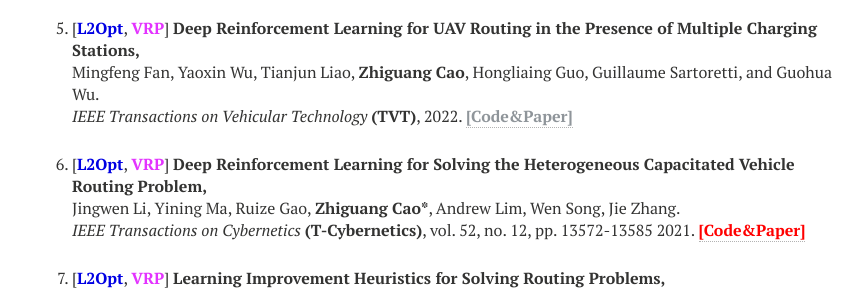
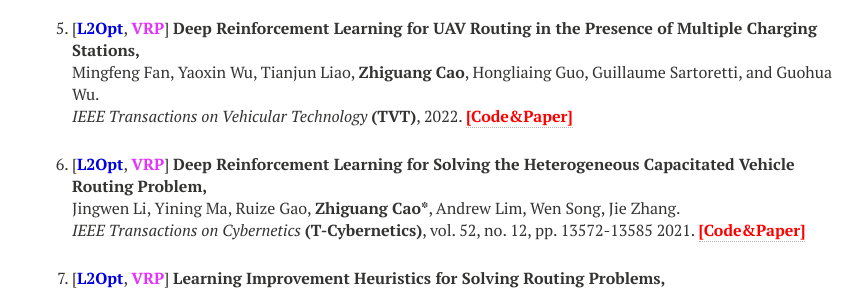
Before and after one commit to zhiguangcaosg/zhiguangcaosg.github.io, a Jekyll site: the page built from publications.md, in a window 1280 px wide. Shown: the part 2276-2568 px from the top of the page, without its empty margins (288-1150 px from the left). Built offline with Jekyll 4.4.1, drawn with Linux system fonts in a browser that asks for light colours; nearby versions of some CDN libraries.

Commit message:
Update publications.html

```diff
--- a/_layouts/publications.html
+++ b/_layouts/publications.html
@@ -319,7 +319,7 @@ div.bibtex pre { font-size: 75%; overflow: auto;  width: 100%; padding: 0em 0em;
 <p>
 [<font color="#0000E3"><b>L2Opt</b></font>, <font color="#E333FF"><b>VRP</b></font>] <b>Deep Reinforcement Learning for UAV Routing in the Presence of Multiple Charging Stations,</b>
 <br>Mingfeng Fan, Yaoxin Wu, Tianjun Liao, <b>Zhiguang Cao</b>, Hongliaing Guo, Guillaume Sartoretti, and Guohua Wu.<br>
-<i>IEEE Transactions on Vehicular Technology</i> <b>(TVT)</b>, 2022. <a href="https://zhiguangcaosg.github.io/publications/"> <font color="#8F959A"><b>[Code&Paper]</b> </font></a>
+<i>IEEE Transactions on Vehicular Technology</i> <b>(TVT)</b>, 2022. <a href="https://github.com/mingfan321/HADRL"  target="_blank"> <font color="#FF0000"><b>[Code&Paper]</b> </font></a>
 </p>
 </li>
 
```
